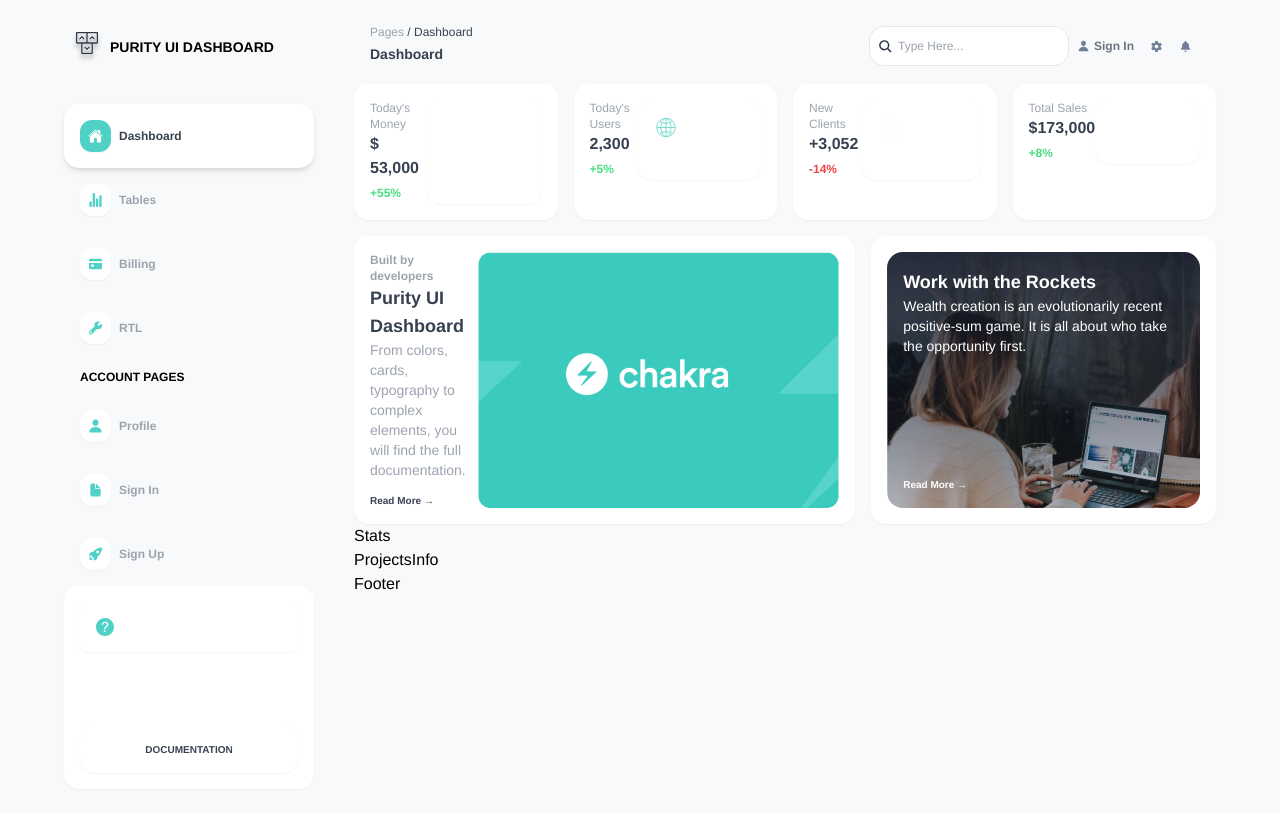
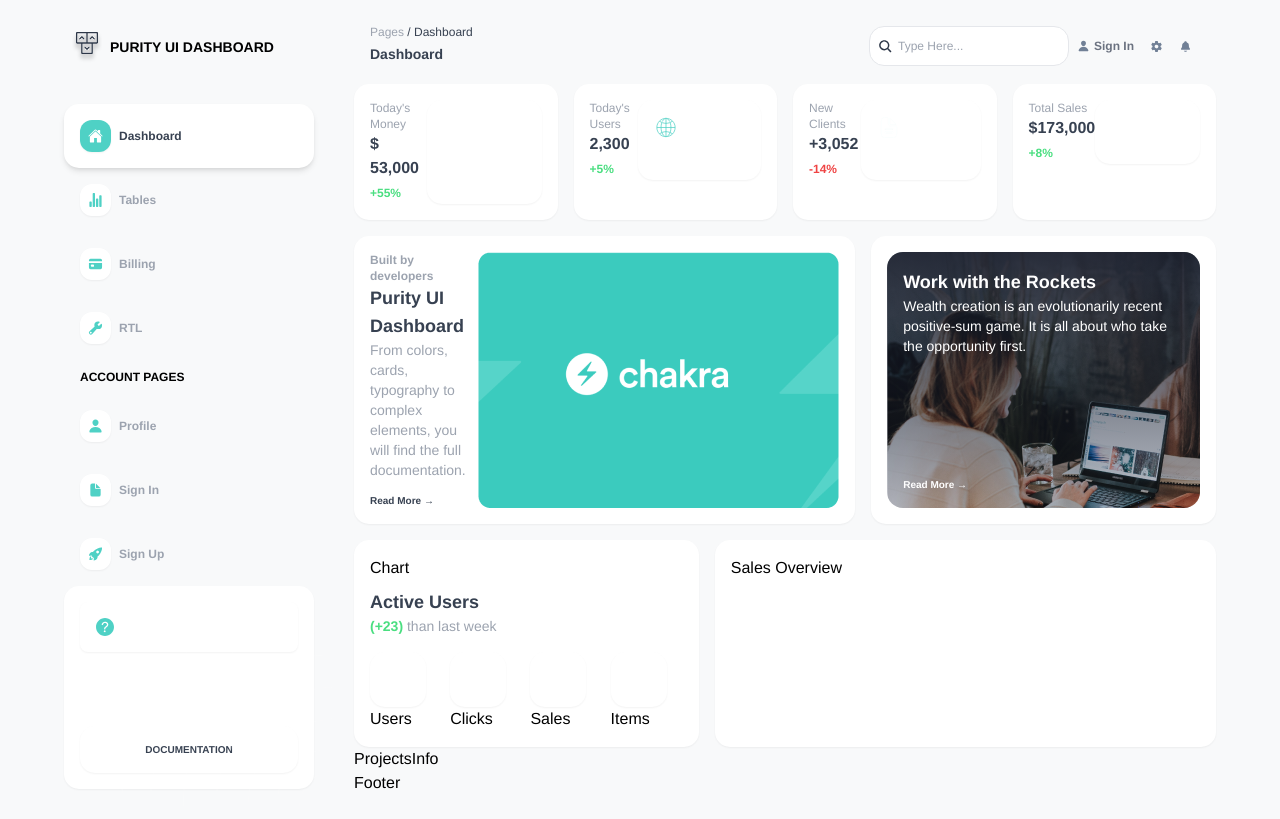
Before and after one commit to arrlancore/duck-flying-tp-project, a Next.js app: page / in a window 1280 px wide. Built offline with nearby package versions, Linux system fonts and the light colour scheme.

Commit message:
init chart

```diff
--- a/components/Stats.tsx
+++ b/components/Stats.tsx
@@ -1,7 +1,83 @@
+import Image from "next/image";
 import React from "react";
+import { cart, config, rocket, wallet } from "../src/assets/icons";
+import Box from "./Box";
+
+const currentStats = [
+  {
+    id: "c-stat-1",
+    title: "Users",
+    amount: "32,984",
+    percentage: 60,
+    icon: wallet,
+  },
+  {
+    id: "c-stat-2",
+    title: "Clicks",
+    amount: "2,42m",
+    percentage: 80,
+    icon: rocket,
+  },
+  {
+    id: "c-stat-3",
+    title: "Sales",
+    amount: "2,400$",
+    percentage: 42,
+    icon: cart,
+  },
+  {
+    id: "c-stat-4",
+    title: "Items",
+    amount: "320",
+    percentage: 50,
+    icon: config,
+  },
+];
 
 const Stats = () => {
-  return <div>Stats</div>;
+  return (
+    <div
+      className="flex space-y-4 sm:space-y-0 space-x-0
+  sm:space-x-4 pt-4 flex-col sm:flex-row"
+    >
+      <Box className="flex-[2] flex justify-between w-full flex-col md:flex-row">
+        <div className="flex flex-col w-full">
+          <div className="w-full">Chart</div>
+          <div className="w-full mt-2">
+            <div
+              className="font-bold text-lg
+            text-gray-700"
+            >
+              Active Users
+            </div>
+            <div className="font-normal text-sm text-gray-400">
+              <span
+                className="font-bold
+               text-green-400"
+              >
+                (+23)
+              </span>{" "}
+              than last week
+            </div>
+
+            <div className="mt-4 grid grid-cols-1 xs:grid-cols-2 md:grid-cols-4 gap-2">
+              {currentStats.map((stat) => (
+                <div key={stat.id} className="w-full">
+                  <Box className="bg-secondary w-max p-2">
+                    <Image alt="users" {...wallet} />
+                  </Box>
+                  <span>{stat.title}</span>
+                </div>
+              ))}
+            </div>
+          </div>
+        </div>
+      </Box>
+      <Box className="flex-[3] w-full relative overflow-hidden">
+        Sales Overview
+      </Box>
+    </div>
+  );
 };
 
 export default Stats;
--- a/pages/index.tsx
+++ b/pages/index.tsx
@@ -34,7 +34,7 @@
               <Header />
               <Summary />
               <Hero />
-              <Stats></Stats>
+              <Stats />
               <ProjectsInfo></ProjectsInfo>
               <Footer></Footer>
             </section>
```
